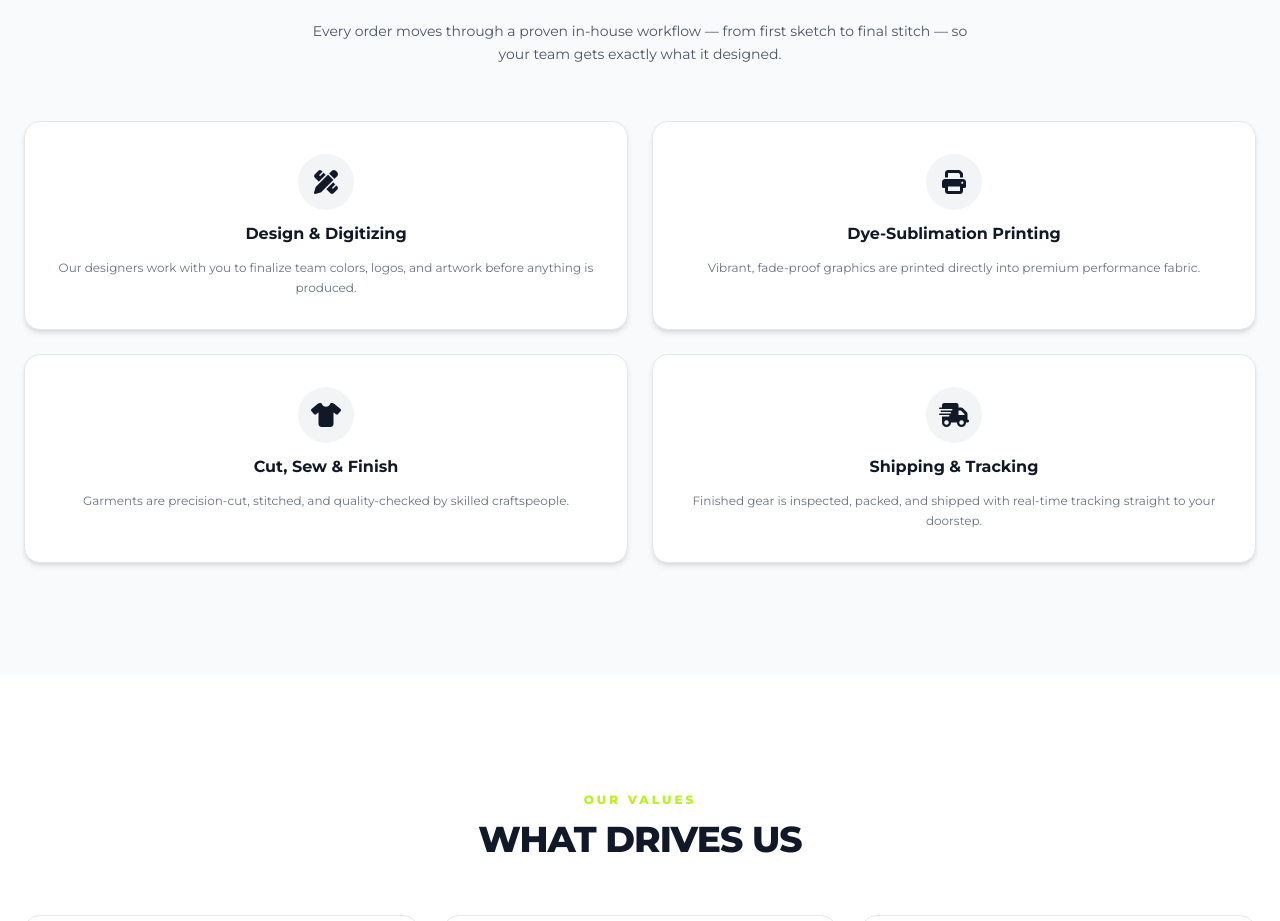
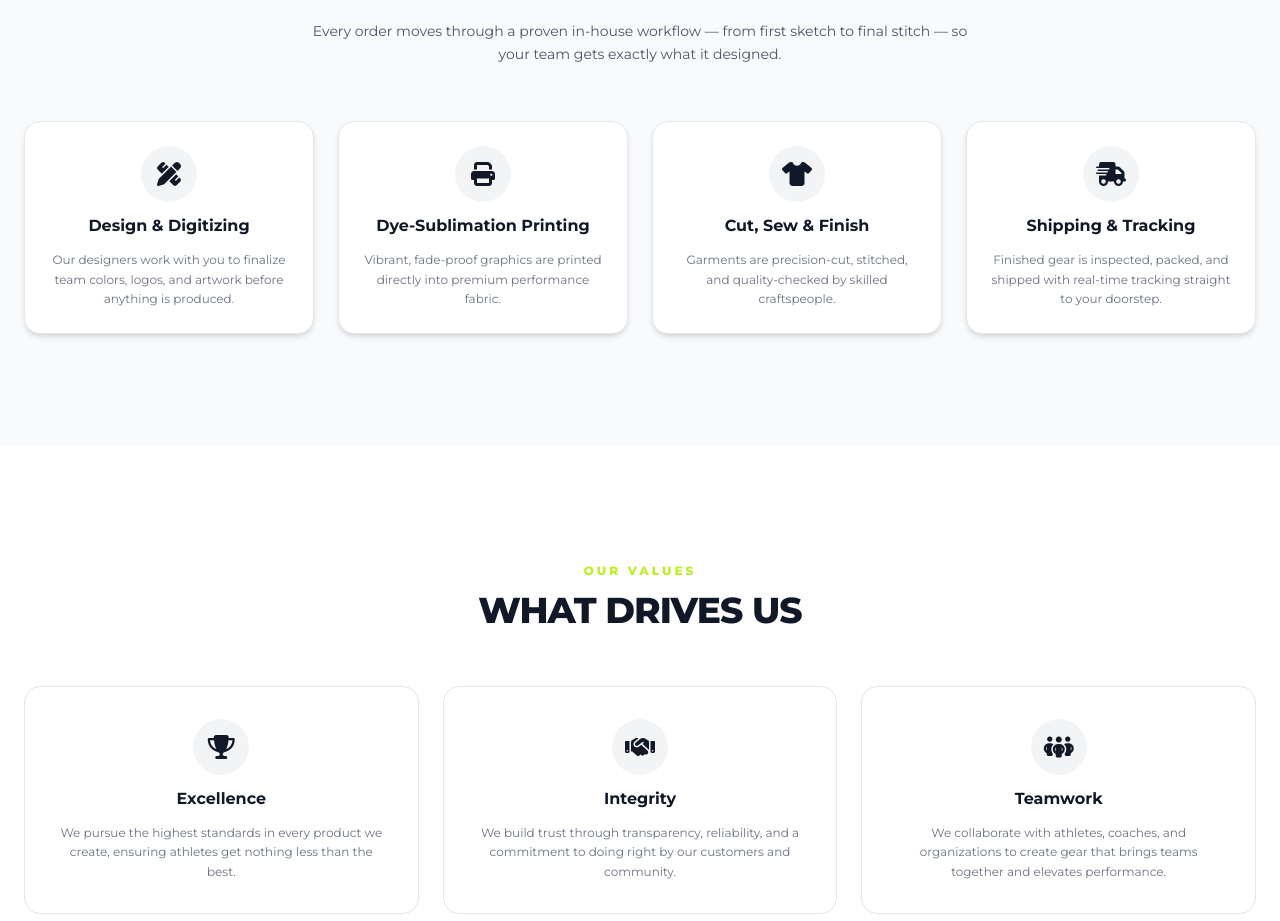
Before and after one commit to TechMireSolutions/Echo-Pride, a React (Vite) app in the folder echopridee/: page /#/about-us in a window 1280 px wide. Shown: the part 4333-5254 px from the top of the page. Built offline with nearby package versions, Linux system fonts and the light colour scheme; no server answers.

Commit message:
feat: add About page with company overview, values, and manufacturing process components

```diff
--- a/echopridee/src/pages/About.jsx
+++ b/echopridee/src/pages/About.jsx
@@ -263,11 +263,11 @@ export default function About() {
             </p>
           </div>
 
-          <div className="grid grid-cols-1 sm:grid-cols-2 gap-4 sm:gap-6">
+          <div className="grid grid-cols-1 sm:grid-cols-2 lg:grid-cols-4 gap-4 sm:gap-6">
             {processSteps.map((step) => (
               <div
                 key={step.title}
-                className="bg-white border border-gray-200 rounded-2xl shadow-md p-6 sm:p-8 text-center space-y-3 reveal"
+                className="bg-white border border-gray-200 rounded-2xl shadow-md p-6 text-center space-y-3 reveal"
               >
                 <div className="w-14 h-14 rounded-full bg-gray-100 flex items-center justify-center mx-auto text-gray-900 text-2xl">
                   <i className={step.icon}></i>
```
